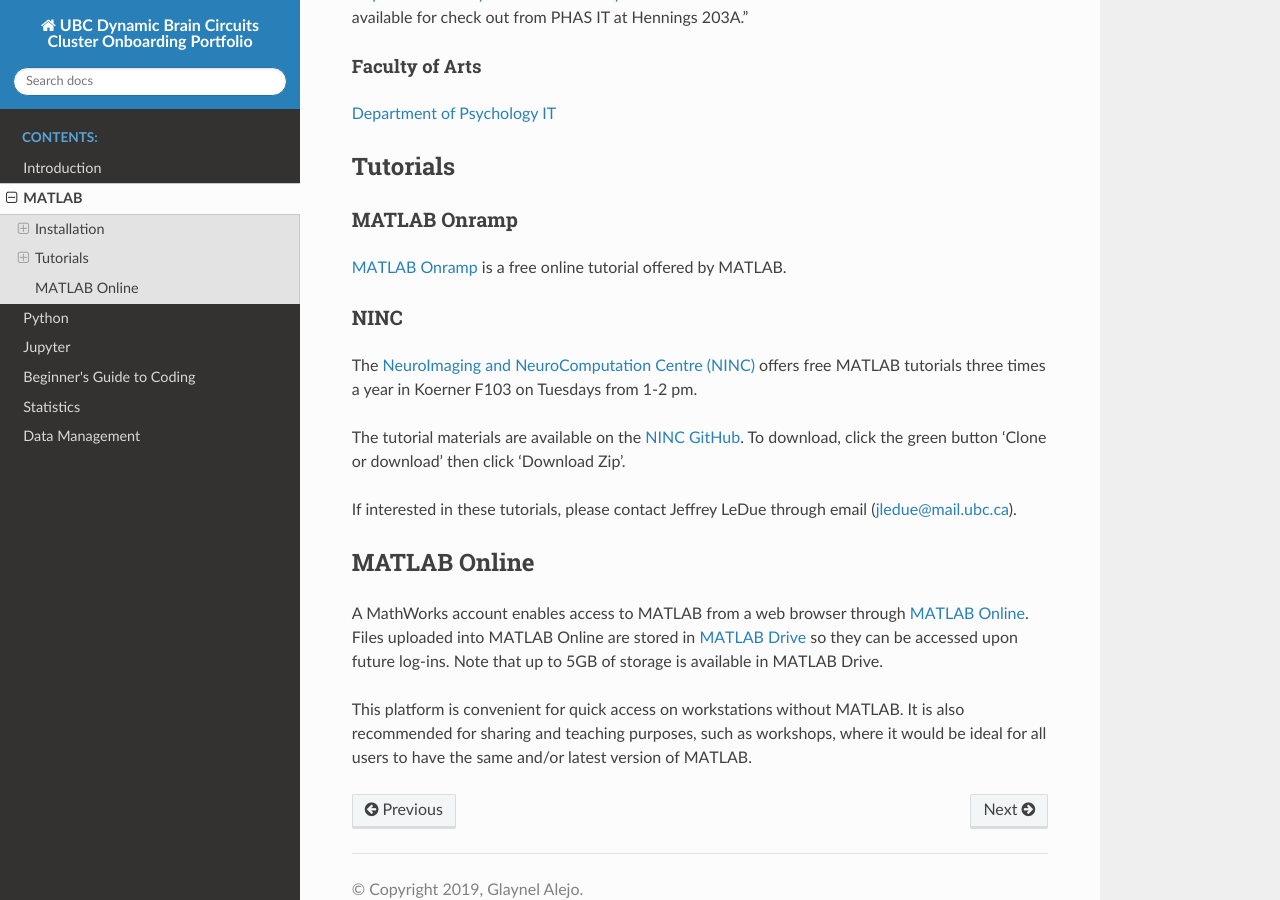
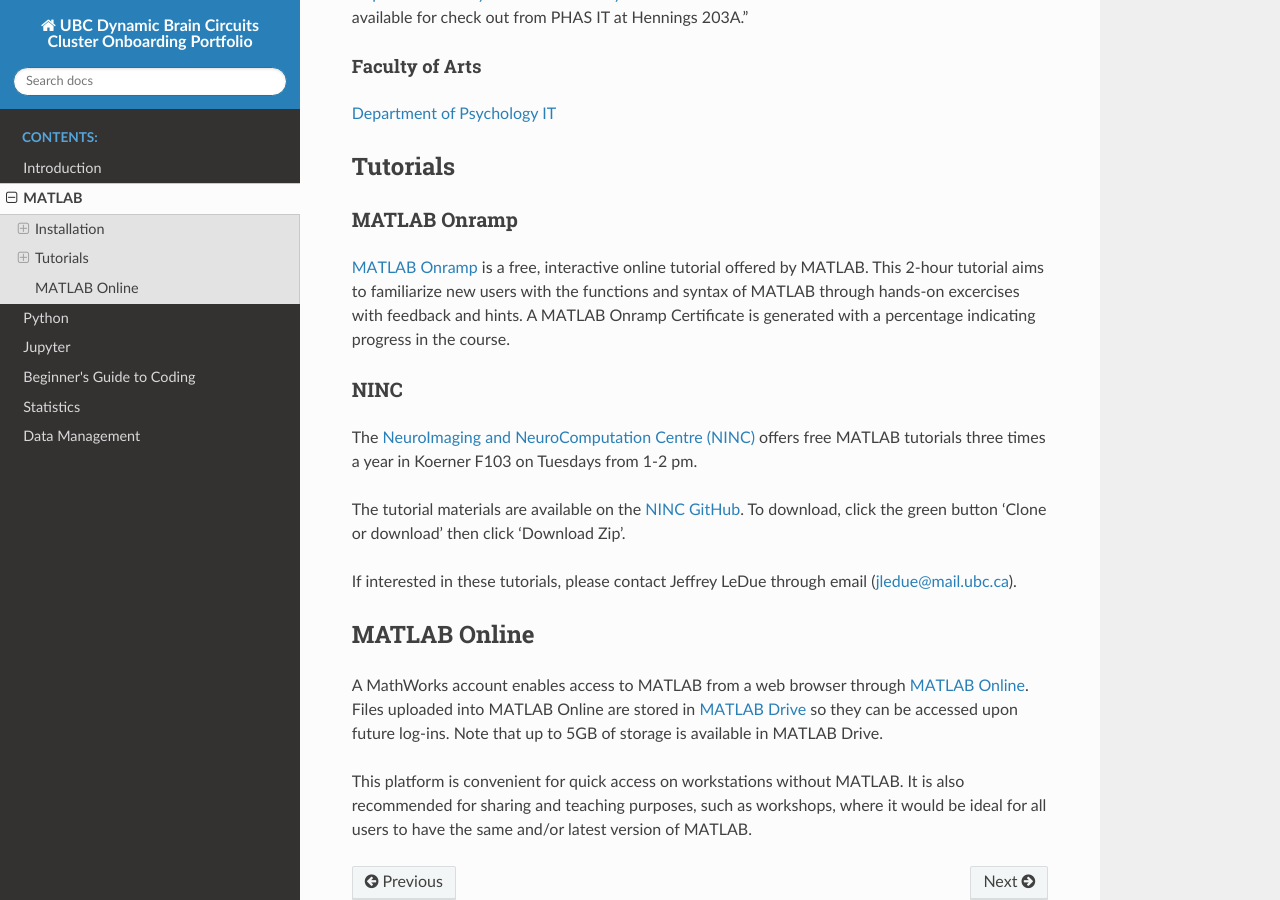
Before and after one commit to ubcbraincircuits/onboarding, a Sphinx documentation site: the page built from source/matlab.rst, in a window 1280 px wide and 900 px high, scrolled down 826 px. Built offline with Sphinx 7.4.7 and the Read the Docs theme 2.0.0, drawn with Linux system fonts in a browser that asks for light colours; pages that are not in the unit, such as notebooks, are missing from menus.

Commit message:
Write up MATLAB Onramp section

```diff
--- a/source/matlab.rst
+++ b/source/matlab.rst
@@ -52,7 +52,9 @@
 MATLAB Onramp
 =============
 
-`MATLAB Onramp <https://www.mathworks.com/learn/tutorials/matlab-onramp.html>`_ is a free online tutorial offered by MATLAB.
+`MATLAB Onramp <https://www.mathworks.com/learn/tutorials/matlab-onramp.html>`_ is a free, interactive online tutorial offered by MATLAB.
+This 2-hour tutorial aims to familiarize new users with the functions and syntax of MATLAB through hands-on excercises with
+feedback and hints. A MATLAB Onramp Certificate is generated with a percentage indicating progress in the course.
 
 NINC
 ====
```
